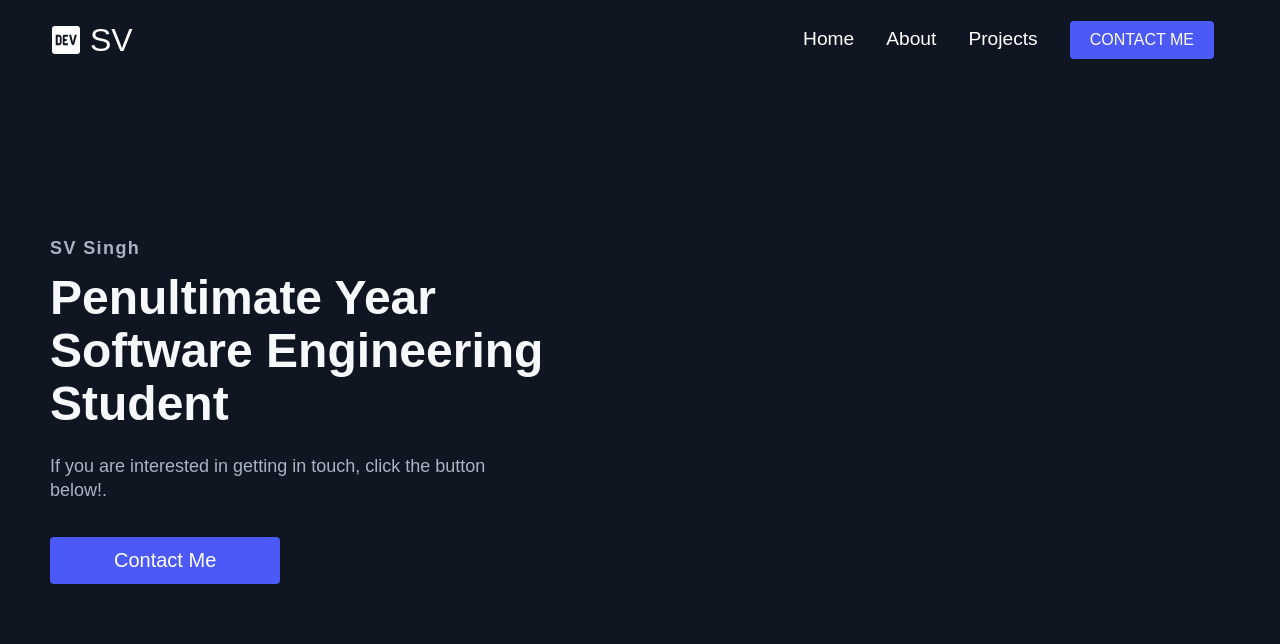
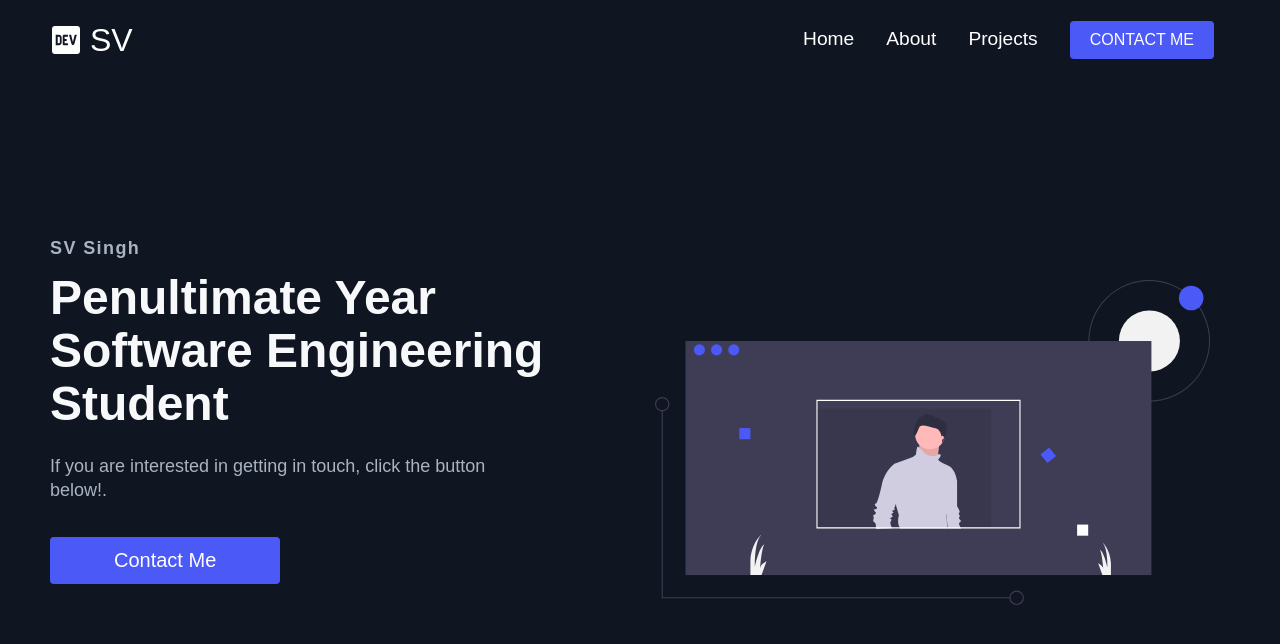
Before and after one commit to ssin610/portfolio-website, a React (Create React App) app: page / in a window 1280 px wide. Shown: the top 644 px of the page. Built offline with nearby package versions, Linux system fonts and the light colour scheme.

Commit message:
Display svg graphic on home page

```diff
--- a/src/components/InfoSection/InfoSection.elements.js
+++ b/src/components/InfoSection/InfoSection.elements.js
@@ -62,3 +62,18 @@
   line-height: 24px;
   color: ${({ lightTextDesc }) => (lightTextDesc ? '#a9b3c1' : '#1c2237')};
 `;
+
+export const ImgWrapper = styled.div`
+  max-width: 555px;
+  display: flex;
+  justify-content: ${({ start }) => (start ? 'flex-start' : 'flex-end')};
+`;
+
+export const Img = styled.img`
+  padding-right: 0;
+  border: 0;
+  max-width: 100%;
+  vertical-align: middle;
+  display: inline-block;
+  max-height: 500px;
+`;
--- a/src/components/InfoSection/InfoSection.js
+++ b/src/components/InfoSection/InfoSection.js
@@ -8,6 +8,8 @@
     TopLine,
     Heading,
     Subtitle,
+    ImgWrapper,
+    Img
 } from './InfoSection.elements';
 
 import { Container, Button } from '../../globalStyles'
@@ -23,8 +25,11 @@
     description,
     buttonLabel,
     imgStart,
+    img,
+    alt,
+    start
 
- }) => {
+}) => {
     return (
         <InfoSec lightBg={lightBg}>
             <Container>
@@ -41,6 +46,11 @@
                             </Link>
                         </TextWrapper>
                     </InfoColumn>
+                    <InfoColumn>
+                        <ImgWrapper start={start}>
+                            <Img src={img} alt={alt} />
+                        </ImgWrapper>
+                    </InfoColumn>
                 </InfoRow>
             </Container>
 
--- a/src/pages/HomePage/Data.js
+++ b/src/pages/HomePage/Data.js
@@ -9,9 +9,9 @@
     description:
       'If you are interested in getting in touch, click the button below!.',
     buttonLabel: 'Contact Me',
-    // imgStart: '',
-    // img: require('../../images/svg-1.svg'),
-    // alt: 'Credit Card',
-    // start: ''
+
+    img: require('../../images/first.svg').default,
+    alt: 'Image',
+    start: ''
 
   };
```
Also changed, not shown: src/images/first.svg (added).
